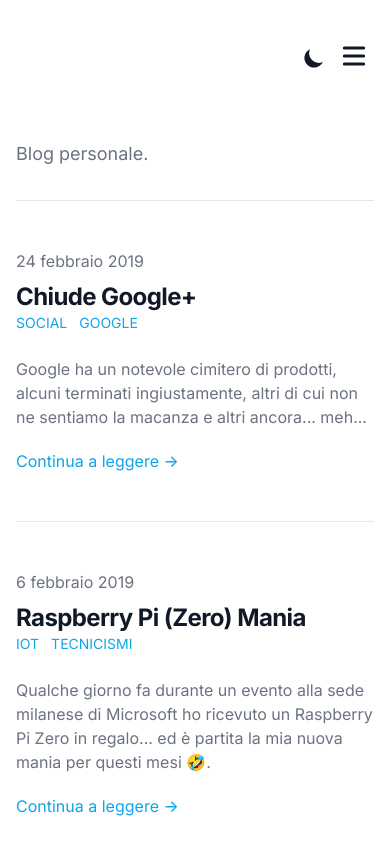
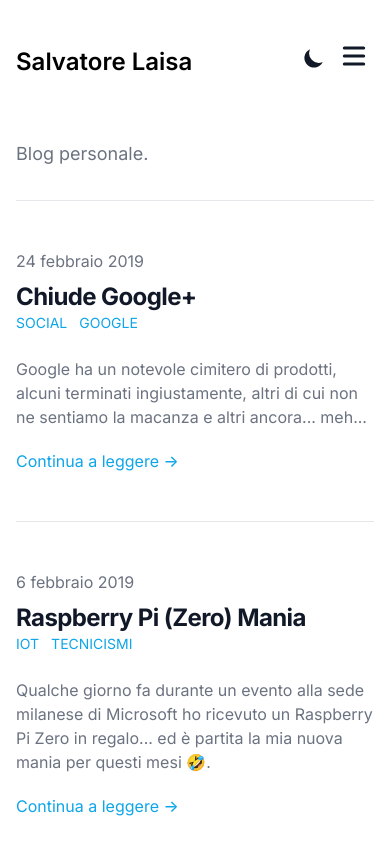
Before and after one commit to moebiusmania/salvatorelaisa.blog, a Next.js app: page / in a window 390 px wide. Shown: the top 844 px of the page. Built offline with nearby package versions, Linux system fonts and the light colour scheme; what @tailwindcss/typography would draw is missing.

Commit message:
fix logo in mobile nav

```diff
--- a/components/LayoutWrapper.js
+++ b/components/LayoutWrapper.js
@@ -15,7 +15,7 @@
             <Link href="/" aria-label="Tailwind CSS Blog">
               <div className="flex items-center justify-between">
                 {typeof siteMetadata.headerTitle === 'string' ? (
-                  <div className="hidden h-6 text-2xl font-semibold sm:block">
+                  <div className="h-6 text-2xl font-semibold sm:block">
                     {siteMetadata.headerTitle}
                   </div>
                 ) : (
```
